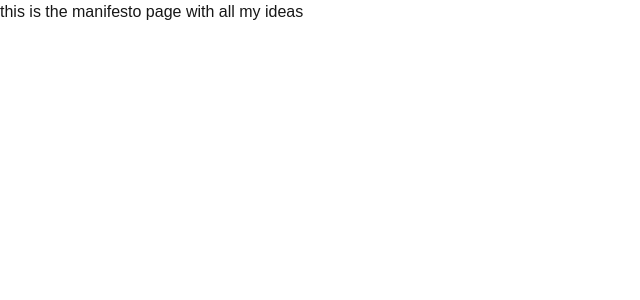
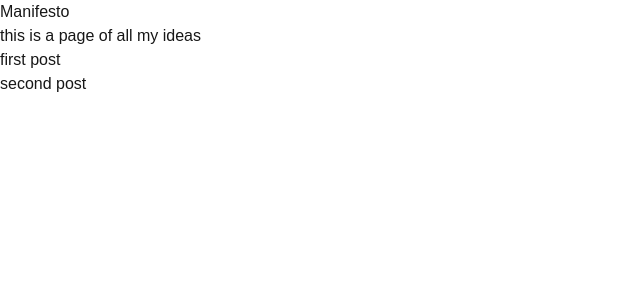
Before and after one commit to Etoad8473/chalant_dev, a Next.js app: page /manifesto in a window 1280 px wide. Shown: the top 300 px of the page, without its empty margins (0-640 px from the left). Built offline with nearby package versions, Linux system fonts and the light colour scheme.

Commit message:
blog posts populating. Next: make it readable. Add all my youtube videos

```diff
--- a/app/layout.tsx
+++ b/app/layout.tsx
@@ -15,6 +15,9 @@ const geistMono = Geist_Mono({
 export const metadata: Metadata = {
   title: "Ezra's website",
   description: "Ezra's website",
+  icons: {
+    icon: "/favicon.ico",
+  },
 };
 
 export default function RootLayout({
--- /dev/null
+++ b/app/manifesto/[slug]/page.tsx
@@ -0,0 +1,25 @@
+import {getPostBySlug, getPostSlugs} from "@/lib/posts";
+import {marked} from "marked";
+
+type Props = {
+    params: {slug: string};
+}
+
+export async function generateStaticParams(){
+    const slugs = getPostSlugs();
+    return slugs.map((slug)=>({
+        slug: slug.replace(/\.md$/,""),
+    }))
+}
+
+export default async function PostPage({params}: Props){
+    const post = getPostBySlug(params.slug);
+    const htmlContent = marked(post.content);
+
+    return (
+        <article className="prose mx-auto p-8">
+            <h1>{post.metadata.title}</h1>
+            <article dangerouslySetInnerHTML={{__html: htmlContent}}/>
+        </article>
+    )
+}
--- a/app/manifesto/page.tsx
+++ b/app/manifesto/page.tsx
@@ -1,7 +1,22 @@
-export default function Manifesto(){
+import Link from "next/link";
+import { getAllPosts } from "@/lib/posts";
+
+export default async function Manifesto(){
+    const posts = await getAllPosts();
+
     return (
-        <div>
-            this is the manifesto page with all my ideas
-        </div>
+        <main>
+            <h1>Manifesto</h1>
+            <p>this is a page of all my ideas</p>
+            <ul className="space y-4">
+                {posts.map((post)=>(
+                    <li key={post.slug}>
+                        <Link href={`/manifesto/${post.slug}`}>
+                            {post.metadata.title ?? post.slug}
+                        </Link>
+                    </li>
+                ))}
+            </ul>
+        </main>
     )
 }
--- a/app/page.tsx
+++ b/app/page.tsx
@@ -3,9 +3,6 @@ import Link from "next/link";
 export default function Home() {
   return (
     <>
-    <head>
-      <link rel="icon" href="/favicon.ico"/>
-    </head>
     <div className="">
       <p>hello, this is ezras website</p>
       <Link href="/manifesto">manifesto</Link>
--- /dev/null
+++ b/lib/posts.ts
@@ -0,0 +1,41 @@
+import fs, { readdir, readdirSync } from "fs";
+import path from "path";
+import matter from "gray-matter";
+import {remark} from "remark";
+import html from "remark-html";
+
+const postsDirectory = path.join(process.cwd(), "posts");
+
+// export interface Post{
+//     slug: string;
+//     title: string;
+//     date: string;
+//     contentHtml: string;
+// }
+
+export function getPostSlugs(){
+    return fs.readdirSync(postsDirectory);
+}
+
+export function getPostBySlug(slug: string) {
+    const realSlug = slug.replace(/\.md$/,"");
+    const fullPath = path.join(postsDirectory, `${realSlug}.md`);
+    const fileContents = fs.readFileSync(fullPath,"utf8");
+
+    const {data, content } = matter(fileContents);
+    // const processedContent = await remark().use(html).process(content);
+    // const contentHtml = processedContent.toString();
+
+    return{
+        slug:realSlug,
+        metadata: data,
+        content,
+    };
+}
+
+export async function getAllPosts(){
+    // const slugs = await getPostSlugs();
+    // const posts = await Promise.all(slugs.map((slug)=>getPostBySlug(slug)));
+    // return posts.sort((a,b)=>(a.date < b.date ? 1 : -1));
+    return getPostSlugs().map((slug)=>getPostBySlug(slug));
+}
--- /dev/null
+++ b/posts/firstfile.md
@@ -0,0 +1,11 @@
+---
+title: "first post"
+date: "2025-10-10"
+---
+##this is my first shit
+hello this is cool
+this is an idea
+#thought 2
+this is my second idea, I think it's pretty good.
+
+Ezra
--- /dev/null
+++ b/posts/secondfile.md
@@ -0,0 +1,7 @@
+---
+title: "second post"
+date: "2025-10-9"
+---
+hello
+##2nd file
+this is the second idea.
```
Also changed, not shown: package.json (+10 -5 lines), 1 other file (tests, documents, lock files or other folders).
